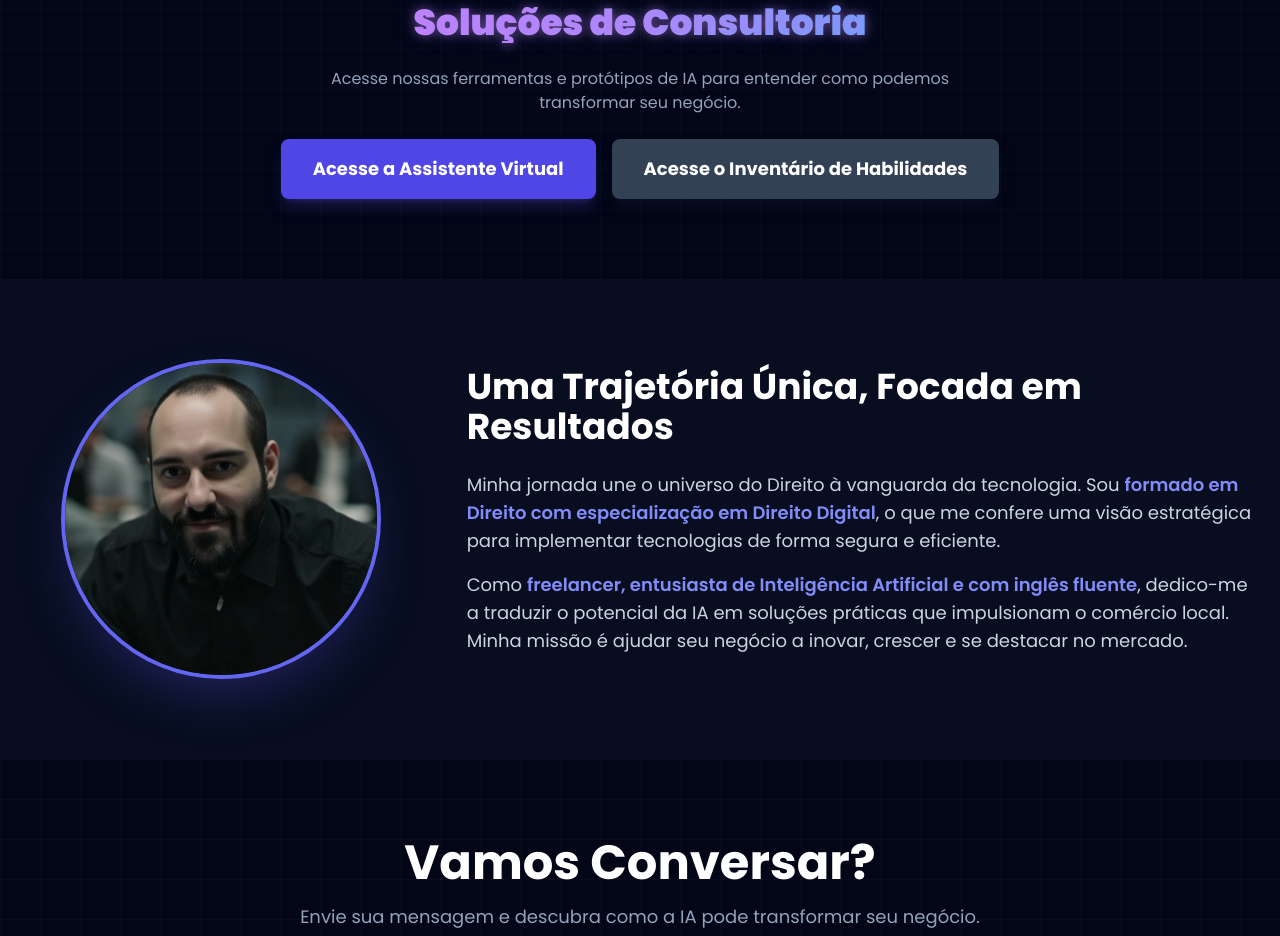
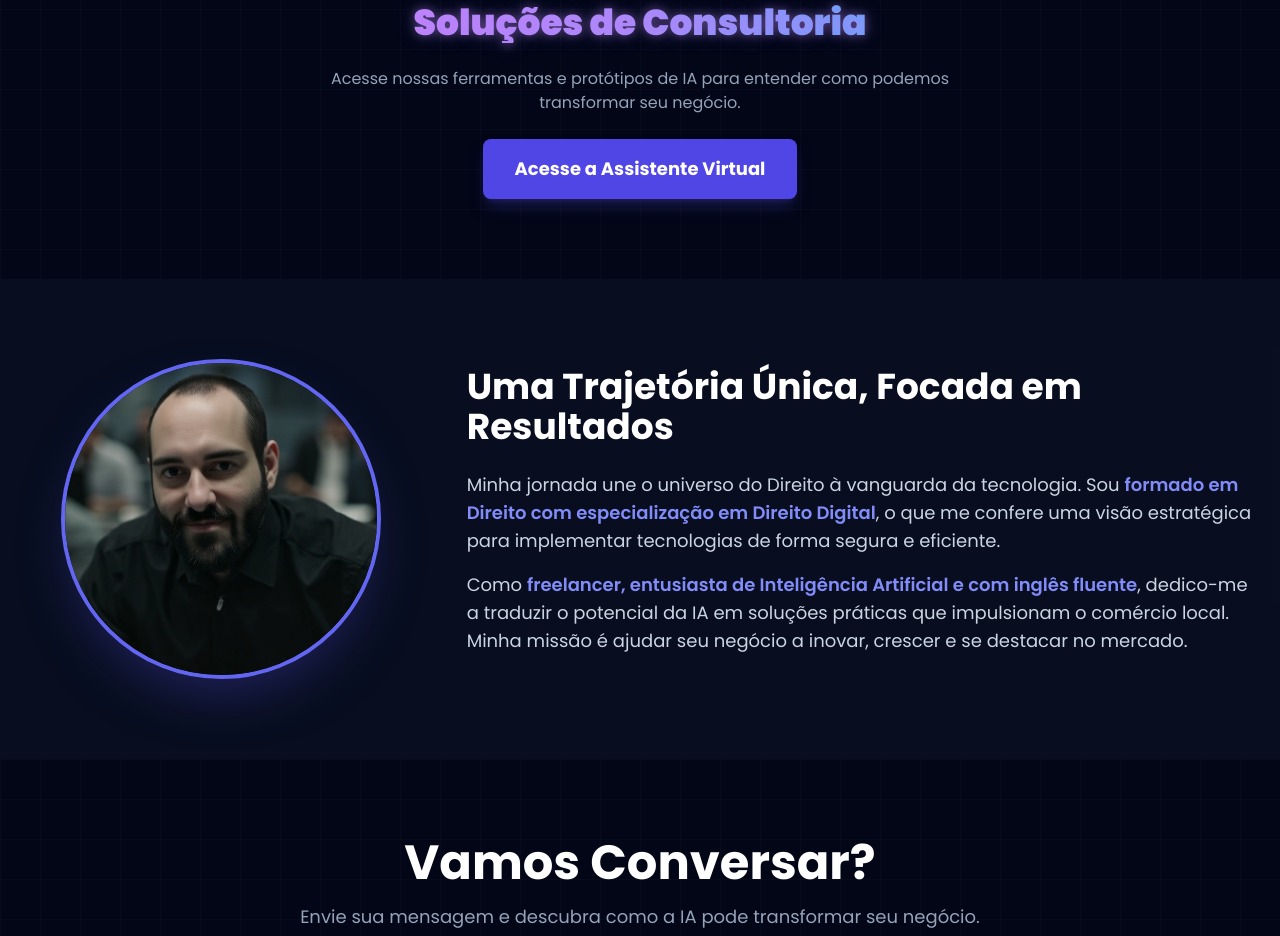
Before and after one commit to thiagoaggioia/thiagoaggioia, a plain HTML site: page index.html in a window 1280 px wide. Shown: the part 1431-2367 px from the top of the page. Drawn offline with nearby package versions, Linux system fonts and the light colour scheme.

Commit message:
index.html

```diff
--- a/index.html
+++ b/index.html
@@ -139,9 +139,6 @@
                         <a href="https://procuradoria-da-mulher-cvj.onrender.com/" target="_blank" class="bg-indigo-600 hover:bg-indigo-500 text-white font-bold py-4 px-8 rounded-lg text-lg transition-all duration-300 transform hover:scale-105 shadow-lg shadow-indigo-900/50 inline-block">
                             Acesse a Assistente Virtual
                         </a>
-                        <a href="inventory.html" target="_blank" class="bg-slate-700 hover:bg-slate-600 text-white font-bold py-4 px-8 rounded-lg text-lg transition-all duration-300 transform hover:scale-105 shadow-lg shadow-slate-900/50 inline-block">
-                            Acesse o Inventário de Habilidades
-                        </a>
                     </div>
                 </div>
             </div>
```
